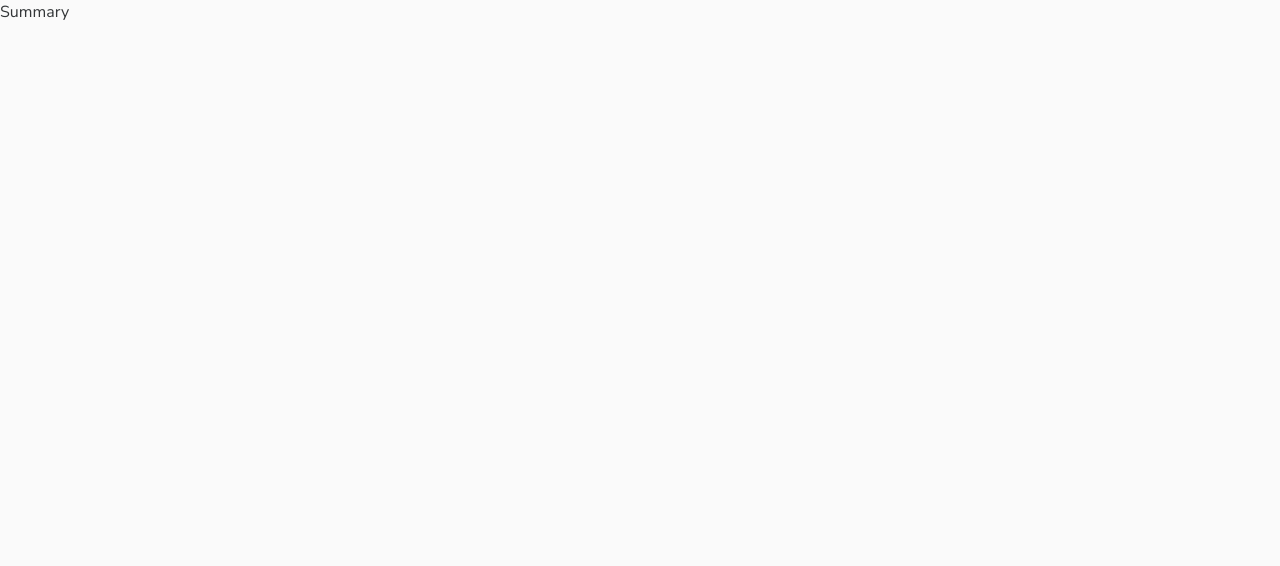
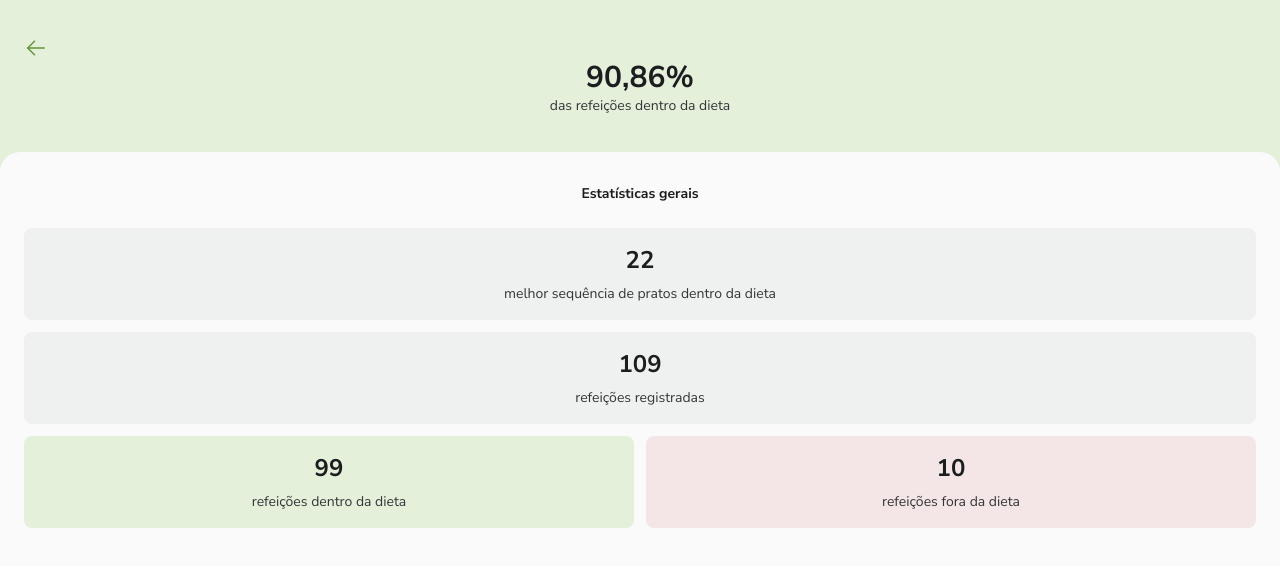
Before and after one commit to PabloXT14/daily-diet, a Next.js app in the folder web/: page /summary in a window 1280 px wide. Shown: the top 566 px of the page. Built offline with nearby package versions, Linux system fonts and the light colour scheme.

Commit message:
feat: implemented summary page

```diff
--- a/web/src/app/home/components/PercentSection.tsx
+++ b/web/src/app/home/components/PercentSection.tsx
@@ -1,3 +1,5 @@
+import Link from 'next/link'
+
 import { ArrowUpRight } from '@/assets/icons/phosphor-react'
 
 export function PercentSection() {
@@ -7,12 +9,12 @@ export function PercentSection() {
       <span className="text-sm text-gray-600">
         das refeições dentro da dieta
       </span>
-      <button className="">
+      <Link href="/summary">
         <ArrowUpRight
           className="absolute right-2 top-2 text-green-dark"
           size={24}
         />
-      </button>
+      </Link>
     </section>
   )
 }
--- /dev/null
+++ b/web/src/app/summary/components/ContentSection.tsx
@@ -0,0 +1,48 @@
+'use client'
+
+import { MealMetric } from './MealMetric'
+
+export function ContentSection() {
+  return (
+    <section className="flex-1 rounded-t-[20px] bg-gray-100 px-6 pt-8">
+      <h2 className="mb-6 text-center text-sm font-bold text-gray-700">
+        Estatísticas gerais
+      </h2>
+
+      <div className="flex flex-col gap-3">
+        {/* Sequence */}
+        <MealMetric.Root>
+          <MealMetric.Number metricNumber={22} />
+          <MealMetric.Description
+            metricDescription={'melhor sequência de pratos dentro da dieta'}
+          />
+        </MealMetric.Root>
+
+        {/* Total */}
+        <MealMetric.Root>
+          <MealMetric.Number metricNumber={109} />
+          <MealMetric.Description metricDescription={'refeições registradas'} />
+        </MealMetric.Root>
+
+        {/* Info */}
+        <div className="flex flex-wrap gap-3">
+          {/* Success */}
+          <MealMetric.Root className="min-w-[130px] flex-1 bg-green-light">
+            <MealMetric.Number metricNumber={99} />
+            <MealMetric.Description
+              metricDescription={'refeições dentro da dieta'}
+            />
+          </MealMetric.Root>
+
+          {/* Fail */}
+          <MealMetric.Root className="min-w-[130px] flex-1 bg-red-light">
+            <MealMetric.Number metricNumber={10} />
+            <MealMetric.Description
+              metricDescription={'refeições fora da dieta'}
+            />
+          </MealMetric.Root>
+        </div>
+      </div>
+    </section>
+  )
+}
--- /dev/null
+++ b/web/src/app/summary/components/MealMetric/MealMetricDescription.tsx
@@ -0,0 +1,26 @@
+import { ComponentPropsWithoutRef, forwardRef } from 'react'
+
+import { cn } from '@/lib/utils'
+
+type MealMetricDescriptonProps = ComponentPropsWithoutRef<'p'> & {
+  metricDescription: string
+}
+
+const MealMetricDescription = forwardRef<
+  HTMLParagraphElement,
+  MealMetricDescriptonProps
+>(({ className, metricDescription, ...props }, ref) => {
+  return (
+    <p
+      ref={ref}
+      className={cn('text-center text-sm text-gray-600', className)}
+      {...props}
+    >
+      {metricDescription}
+    </p>
+  )
+})
+
+MealMetricDescription.displayName = 'MealMetricDescription'
+
+export { MealMetricDescription }
--- /dev/null
+++ b/web/src/app/summary/components/MealMetric/MealMetricNumber.tsx
@@ -0,0 +1,25 @@
+import { ComponentPropsWithoutRef, forwardRef } from 'react'
+
+import { cn } from '@/lib/utils'
+
+type MealMetricNumberProps = ComponentPropsWithoutRef<'span'> & {
+  metricNumber: number
+}
+
+const MealMetricNumber = forwardRef<HTMLSpanElement, MealMetricNumberProps>(
+  ({ className, metricNumber, ...props }, ref) => {
+    return (
+      <span
+        ref={ref}
+        className={cn('text-2xl font-bold text-gray-700', className)}
+        {...props}
+      >
+        {metricNumber}
+      </span>
+    )
+  },
+)
+
+MealMetricNumber.displayName = 'MealMetricNumber'
+
+export { MealMetricNumber }
--- /dev/null
+++ b/web/src/app/summary/components/MealMetric/MealMetricRoot.tsx
@@ -0,0 +1,25 @@
+import { cn } from '@/lib/utils'
+import { ComponentProps, forwardRef } from 'react'
+
+type MealMetricRootProps = ComponentProps<'div'>
+
+const MealMetricRoot = forwardRef<HTMLDivElement, MealMetricRootProps>(
+  ({ className, children, ...props }, ref) => {
+    return (
+      <div
+        ref={ref}
+        className={cn(
+          'flex flex-col items-center justify-center gap-2 rounded-lg bg-gray-200 p-4',
+          className,
+        )}
+        {...props}
+      >
+        {children}
+      </div>
+    )
+  },
+)
+
+MealMetricRoot.displayName = 'MealMetricRoot'
+
+export { MealMetricRoot }
--- /dev/null
+++ b/web/src/app/summary/components/MealMetric/index.tsx
@@ -0,0 +1,9 @@
+import { MealMetricDescription } from './MealMetricDescription'
+import { MealMetricNumber } from './MealMetricNumber'
+import { MealMetricRoot } from './MealMetricRoot'
+
+export const MealMetric = {
+  Root: MealMetricRoot,
+  Number: MealMetricNumber,
+  Description: MealMetricDescription,
+}
--- /dev/null
+++ b/web/src/app/summary/components/PercentSection.tsx
@@ -0,0 +1,20 @@
+import Link from 'next/link'
+
+import { ArrowLeft } from '@/assets/icons/phosphor-react'
+
+export function PercentSection() {
+  return (
+    <header className="flex w-full flex-col px-6">
+      <Link href="/" className="self-start">
+        <ArrowLeft className="text-green-dark" size={24} />
+      </Link>
+
+      <div className="mb-9 flex flex-col items-center justify-center">
+        <strong className="text-3xl font-bold text-gray-700">90,86%</strong>
+        <span className="text-sm text-gray-600">
+          das refeições dentro da dieta
+        </span>
+      </div>
+    </header>
+  )
+}
--- a/web/src/app/summary/page.tsx
+++ b/web/src/app/summary/page.tsx
@@ -1,3 +1,11 @@
+import { PercentSection } from './components/PercentSection'
+import { ContentSection } from './components/ContentSection'
+
 export default function Summary() {
-  return <h1>Summary</h1>
+  return (
+    <main className="relative flex h-screen flex-col overflow-hidden bg-green-light pt-9">
+      <PercentSection />
+      <ContentSection />
+    </main>
+  )
 }
```
